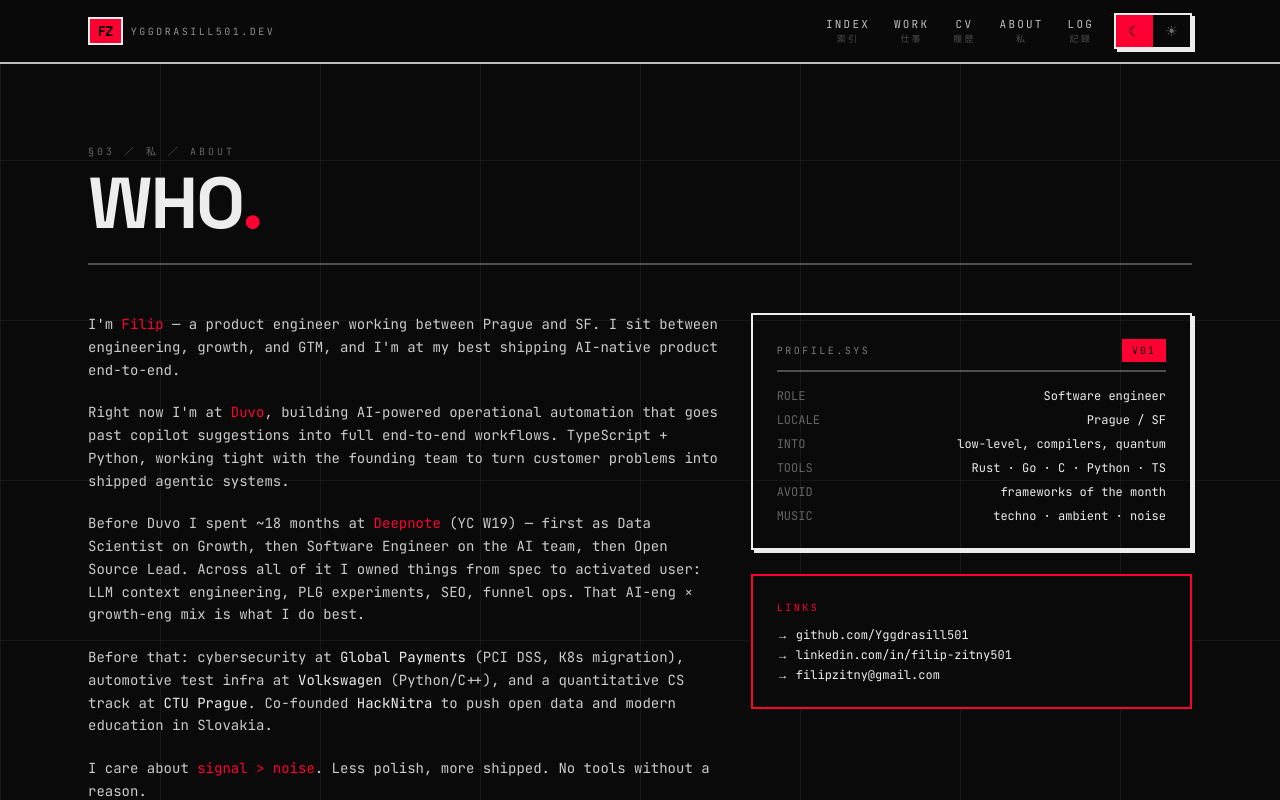
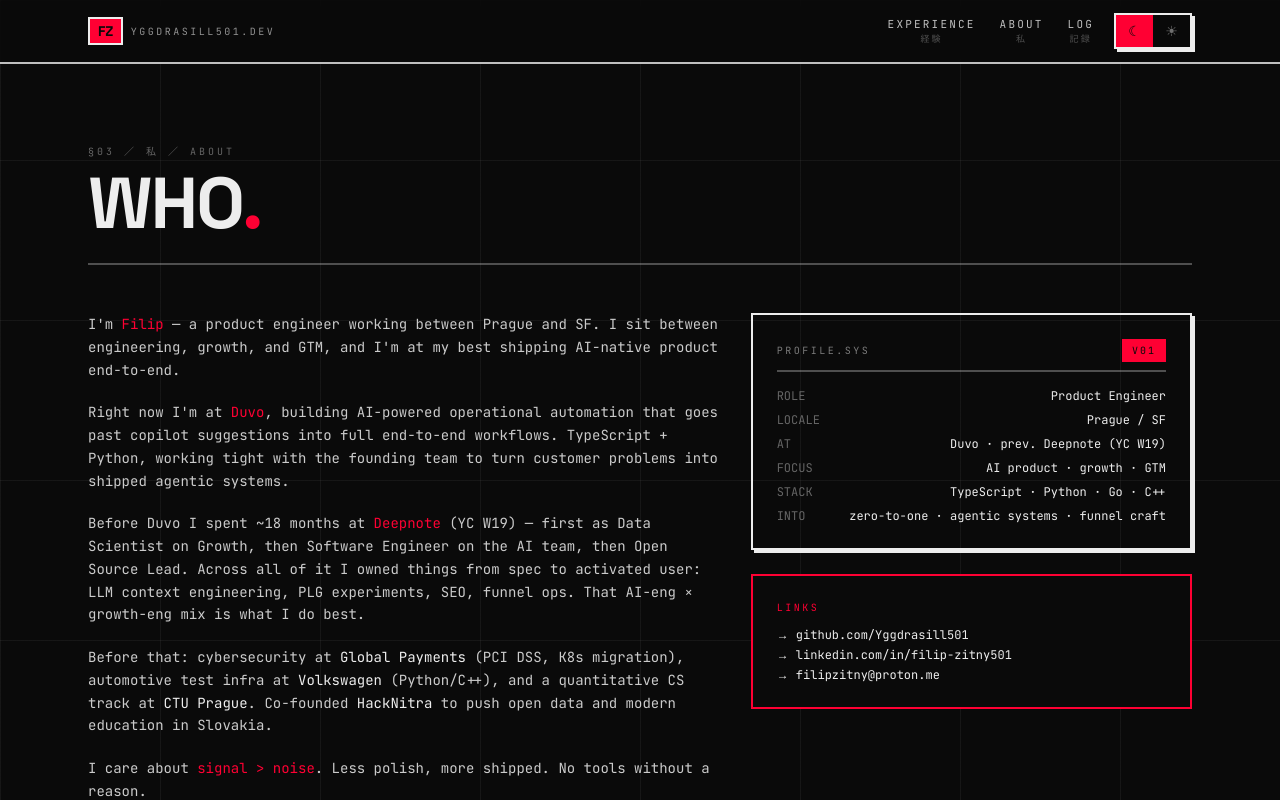
Before and after one commit to Yggdrasill501/yggdrasill501.dev, a Next.js app: page /about in a window 1280 px wide. Shown: the top 800 px of the page. Built offline with nearby package versions, Linux system fonts and the light colour scheme.

Commit message:
feat: about changes

```diff
--- a/app/about/page.tsx
+++ b/app/about/page.tsx
@@ -7,12 +7,12 @@ import { Badge } from "../components/ui/badge";
 export const metadata = { title: "ABOUT / 私 — Filip Žitný" };
 
 const facts: Array<{ k: string; v: string }> = [
-  { k: "ROLE", v: "Software engineer" },
+  { k: "ROLE", v: "Product Engineer" },
   { k: "LOCALE", v: "Prague / SF" },
-  { k: "INTO", v: "low-level, compilers, quantum" },
-  { k: "TOOLS", v: "Rust · Go · C · Python · TS" },
-  { k: "AVOID", v: "frameworks of the month" },
-  { k: "MUSIC", v: "techno · ambient · noise" },
+  { k: "AT", v: "Duvo · prev. Deepnote (YC W19)" },
+  { k: "FOCUS", v: "AI product · growth · GTM" },
+  { k: "STACK", v: "TypeScript · Python · Go · C++" },
+  { k: "INTO", v: "zero-to-one · agentic systems · funnel craft" },
 ];
 
 export default function AboutPage() {
@@ -140,10 +140,10 @@ export default function AboutPage() {
                 <li>
                   →{" "}
                   <a
-                    href="mailto:filipzitny@gmail.com"
+                    href="mailto:filipzitny@proton.me"
                     className="hover:text-rust"
                   >
-                    filipzitny@gmail.com
+                    filipzitny@proton.me
                   </a>
                 </li>
               </ul>
--- a/app/components/Hero.tsx
+++ b/app/components/Hero.tsx
@@ -63,7 +63,7 @@ export default function Hero() {
           <ul className="space-y-1 font-mono text-xs text-bone/75">
             <li>→ shipping AI agents @ duvo</li>
             <li>→ writing TypeScript + Python</li>
-            <li>→ living inside Claude Code</li>
+            <li>→ living inside Terminal</li>
           </ul>
         </aside>
       </div>
--- a/app/components/Nav.tsx
+++ b/app/components/Nav.tsx
@@ -2,9 +2,7 @@ import Link from "next/link";
 import ThemeToggle from "./ThemeToggle";
 
 const links = [
-  { href: "/", label: "INDEX", kana: "索引" },
-  { href: "/projects", label: "WORK", kana: "仕事" },
-  { href: "/cv", label: "CV", kana: "履歴" },
+  { href: "/cv", label: "EXPERIENCE", kana: "経験" },
   { href: "/about", label: "ABOUT", kana: "私" },
   { href: "/blog", label: "LOG", kana: "記録" },
 ];
```
